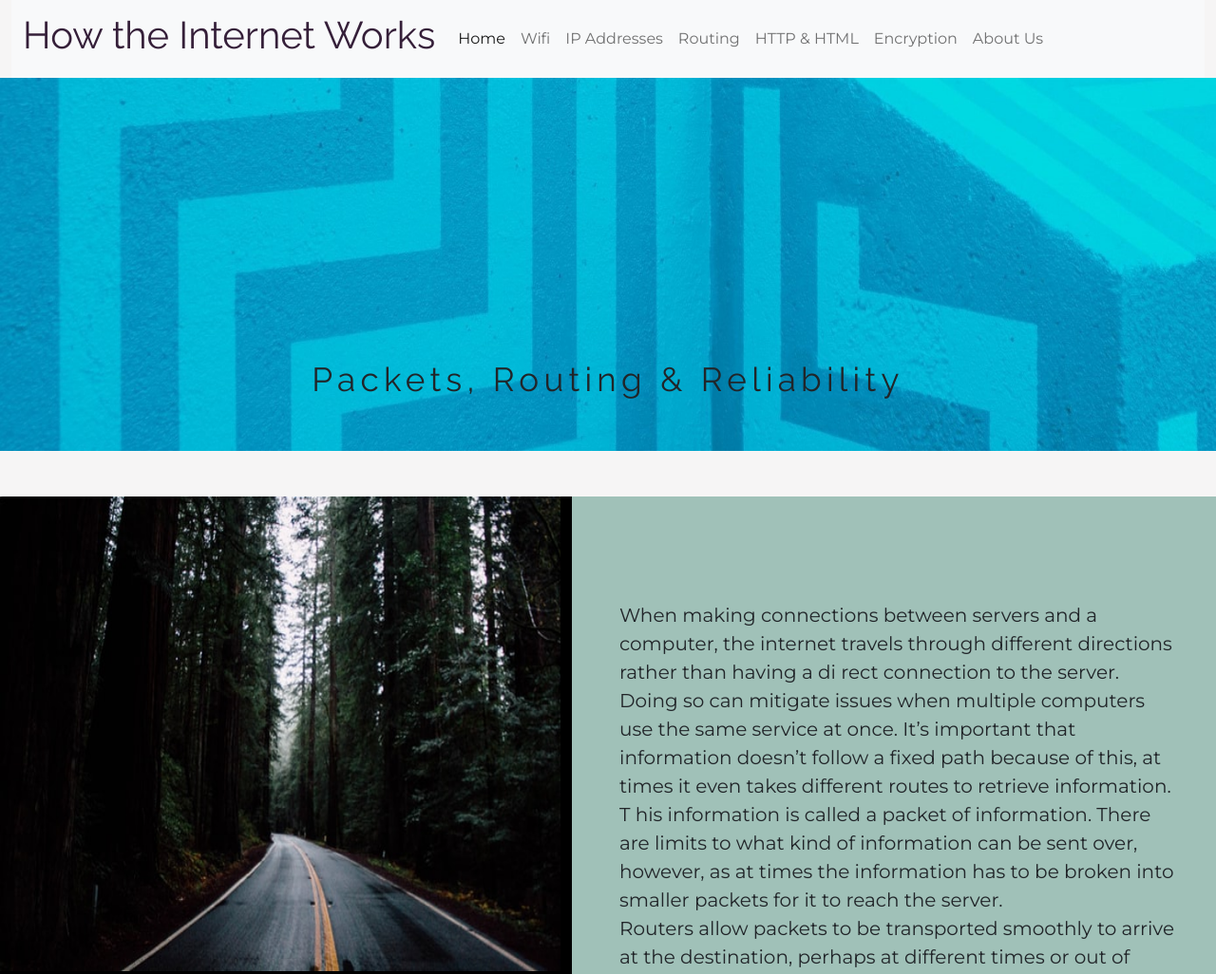
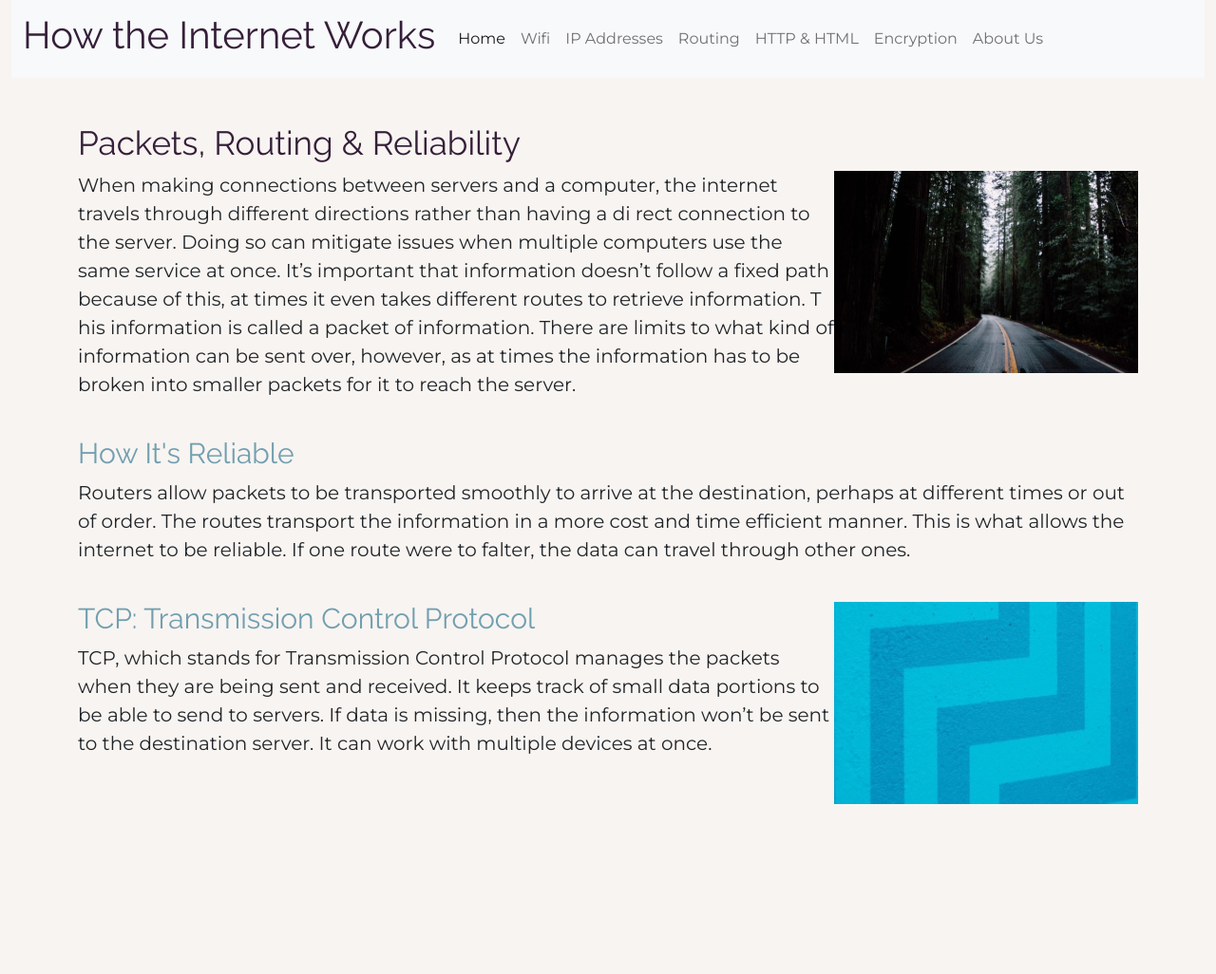
Before and after one commit to LeslieTepale/howInternetWorks-IS117sp21, a plain HTML site: page docs/routing.html in a window 1280 px wide. Shown: the top 1026 px of the page at 95% size. After the commit the page ends 862 px from the top, so only its background shows below. Drawn offline with nearby package versions, Linux system fonts and the light colour scheme.

Commit message:
Feature: changed layout of content webpages

```diff
--- a/docs/css/main.css
+++ b/docs/css/main.css
@@ -1,5 +1,5 @@
 body{
-    background-color: #F6F5F5;
+    background-color: #f8f4f1;
     font-family: 'Montserrat', sans-serif;
 
 }
@@ -30,10 +30,12 @@ button.carousel{
 h2{
     font-family: 'Raleway', sans-serif;
     font-size: 35px;
+    color: #351F39;
 }
 h3{
     font-family: 'Raleway', sans-serif;
     font-size: 30px;
+    color: #719FB0;
 }
 h5{
     font-family: 'Raleway', sans-serif;
--- a/docs/routing.html
+++ b/docs/routing.html
@@ -48,28 +48,25 @@
         </div>
     </nav>
 </div>
-<div class="container.fluid">
-    <img src="images/routingheader.jpg" style="height: 393px; width:100%;">
-    <div class="centered">
-        <div class="typewriter">
-        <h2>Packets, Routing & Reliability</h2>
-    </div>
-    </div>
-</div>
+
 <br><br>
-<div class="container.fluid">
-    <div class="row" style="height: 200px;">
-        <div class="col-lg" style="background-color: black">
-            <img src="images/streetroutes.jpg" style="height: 500px; width:100%;">
-        </div>
-        <div class="col-lg" style="padding: 50px; background-color: #A0C1B8; font-size: 20px"><br><br>
-            <p>When making connections between servers and a computer, the internet travels through different directions rather than having a di
+<div class="container-lg">
+    <h2>Packets, Routing & Reliability</h2>
+    <img src="images/streetroutes.jpg" align="right" style="width: 320px; height: 213px">
+        <p> When making connections between servers and a computer, the internet travels through different directions rather than having a di
             rect connection to the server. Doing so can mitigate issues when multiple computers use the same service at once. It’s important
             that information doesn’t follow a fixed path because of this, at times it even takes different routes to retrieve information. T
             his information is called a packet of information. There are limits to what kind of information can be sent over, however, as at
-            times the information has to be broken into smaller packets for it to reach the server. <br>
-            Routers allow packets to be transported smoothly to arrive at the destination, perhaps at different times or out of order.
-                The routes transport the information in a more cost and time efficient manner. This is what allows the internet to be reliable.</p>
+            times the information has to be broken into smaller packets for it to reach the server. </p><br>
+            <h3>How It's Reliable</h3>
+            <p>Routers allow packets to be transported smoothly to arrive at the destination, perhaps at different times or out of order.
+               The routes transport the information in a more cost and time efficient manner. This is what allows the internet to be reliable.
+               If one route were to falter, the data can travel through other ones. </p><br>
+            <img src="images/bluemaze.jpg" align="right" style="width: 320px; height:213px">
+            <h3>TCP: Transmission Control Protocol</h3>
+            <p>TCP, which stands for Transmission Control Protocol manages
+               the packets when they are being sent and received. It keeps track of small data portions to be able to send to servers.
+               If data is missing, then the information won’t be sent to the destination server. It can work with multiple devices at once. </p>
 
         </div>
     </div>
```
Also changed, not shown: docs/encryption.html (+1 -1 lines), docs/index.html (+1 -1 lines), docs/images/bluemaze.jpg (added).
